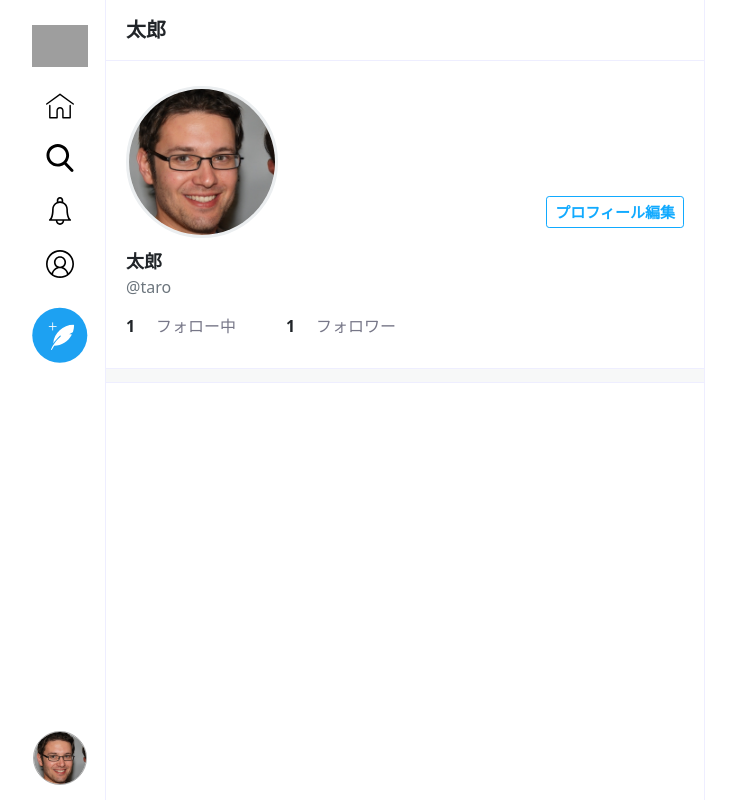
After one commit to season-layout/TwitterClone, a PHP site: page /profile.php in a window 1280 px wide. The commit adds this page. Shown: the whole page, without its empty margins (280-1016 px from the left). Run offline with PHP 8.4, Linux system fonts and the light colour scheme; grey boxes are pictures that could not be loaded.

Commit message:
ユーザー画面 実装

```diff
--- a/Views/css/style1.css
+++ b/Views/css/style1.css
@@ -45,6 +45,16 @@
 
 .btn:hover {
     color: #fff
+}
+
+.btn-reverse {
+    background-color: #fff;
+    color: #1af;
+    border: 1px solid #1af;
+}
+
+.btn-reverse:hover {
+    color: #1af;
 }
 
 a {
@@ -255,7 +265,7 @@ a {
 }
 
 /*
-会員登録（ログイン共用）
+会員登録 （ログイン共用）
 **/
 body.signup {
     display: flex;
@@ -299,3 +309,54 @@ body.signup {
     border-color: #1af;
     color: #fff;
 }
+
+/*
+プロフィール
+**/
+.profile .profile-area {
+    padding: 20px;
+}
+
+.profile .profile-area .top {
+    display: flex;
+    justify-content: space-between;
+    align-items: flex-end;
+}
+
+.profile .profile-area .top .user {
+    width: 30%;
+    padding: 5px 15px 10px 0;
+}
+
+.profile .profile-area .top .user img {
+    width: 100%;
+    border-radius: 50%;
+    border: 3px solid rgb(235, 238, 240);
+}
+
+.profile .profile-area .top button {
+    margin-bottom: 20px;
+}
+
+.profile .profile-area .name {
+    font-weight: bold;
+    font-size: 18px;
+}
+
+.profile .profile-area .follow-follower {
+    display: flex;
+    padding: 15px 0 10px 0;
+}
+
+.profile .profile-area .follow-follower .follow-count {
+    width: 30px;
+    font-weight: bold;
+    font-size: 16px;
+}
+
+.profile .profile-area .follow-follower .follow-text {
+    width: 100px;
+    font-size: 16px;
+    margin-right: 30px;
+    color: #778;
+}
--- /dev/null
+++ b/Views/profile.php
@@ -0,0 +1,116 @@
+<!DOCTYPE html>
+<html lang="ja">
+<head>
+    <meta charset="UTF-8">
+    <meta http-equiv="X-UA-Compatible" content="IE=edge">
+    <meta name="viewport" content="width=device-width, initial-scale=1.0">
+    <meta name="description" content="ホーム画面です">
+    <link rel="icon" href="\TwitterClone\Views\img\logo-twitterblue.svg">
+    <!-- Bootstrap CSS -->
+    <link href="https://cdn.jsdelivr.net/npm/bootstrap@5.0.0-beta1/dist/css/bootstrap.min.css" rel="stylesheet" integrity="sha384-giJF6kkoqNQ00vy+HMDP7azOuL0xtbfIcaT9wjKHr8RbDVddVHyTfAAsrekwKmP1" crossorigin="anonymous">
+    <link href="\TwitterClone\Views\css\style1.css" rel="stylesheet">
+    <!-- JS -->
+    <script src="https://code.jquery.com/jquery-3.6.0.js" integrity="sha256-H+K7U5CnXl1h5ywQfKtSj8PCmoN9aaq30gDh27Xc0jk=" crossorigin="anonymous" defer></script>
+    <!-- JavaScript Bundle with Popper -->
+    <script src="https://cdn.jsdelivr.net/npm/bootstrap@5.0.0-beta1/dist/js/bootstrap.bundle.min.js" integrity="sha384-ygbV9kiqUc6oa4msXn9868pTtWMgiQaeYH7/t7LECLbyPA2x65Kgf80OJFdroafW" crossorigin="anonymous" defer></script>
+    <!-- いいね! JS -->
+    <script src="\TwitterClone\Views\js\like.js" defer></script>
+
+    <title>プロフィール画面／Twitterクローン</title>
+</head>
+<body class="home profile text-center">
+    <div class="container">
+        <div class="side">
+            <div class="side-inner">
+                <ul class="nav flex-column">
+                    <li class="nav-item"><a href="home.php" class="nav-link"><img src="\TwitterClone\Views\img\logo-twitterblue.svg" alt="" class="icon"></a></li>
+                    <li class="nav-item"><a href="home.php" class="nav-link"><img src="\TwitterClone\Views\img\icon-home.svg" alt=""></a></li>
+                    <li class="nav-item"><a href="search.php" class="nav-link"><img src="\TwitterClone\Views\img\icon-search.svg" alt=""></a></li>
+                    <li class="nav-item"><a href="notification.php" class="nav-link"><img src="\TwitterClone\Views\img\icon-notification.svg" alt=""></a></li>
+                    <li class="nav-item"><a href="pofile.php" class="nav-link"><img src="\TwitterClone\Views\img\icon-profile.svg" alt=""></a></li>
+                    <li class="nav-item"><a href="post.php" class="nav-link"><img src="\TwitterClone\Views\img\icon-post-tweet-twitterblue.svg" alt="" class="post-tweet"></a></li>
+                    <li class="nav-item my-icon"><img src="\TwitterClone\Views\img_uploaded\user\sample-person.jpg" class="js-popover" data-bs-container="body" data-bs-toggle="popover" data-bs-placement="right" data-bs-content="<a href='profile.php'>プロフィール</a><br><a href='sign-out.php'>ログアウト</a>" data-bs-html="true"></li>
+                </ul>
+            </div>
+        </div>
+        <div class="main">
+            <div class="main-header">
+                <h1>太郎</h1>
+            </div>
+
+            <div class="profile-area">
+               <div class="top">
+                   <div class="user"><img src="\TwitterClone\Views\img_uploaded\user\sample-person.jpg" alt=""></div>
+
+                   <?php if (isset($_GET['user_id'])) : ?>
+                        <!-- 他人のプロフィール -->
+                        <?php if (isset($_GET['case'])) : ?>
+                            <button class="btn btn-sm">フォローを外す</button>
+                        <?php else : ?>
+                            <button class="btn btn-sm btn-reverse">フォローする</button>
+                        <?php endif; ?>
+                    <?php else : ?>
+                        <!-- 自分のプロフィール -->
+                   <button class="btn btn-reverse btn-sm" type="submit" data-bs-toggle="modal" data-bs-target="#js-modal">プロフィール編集</button>
+
+                    <div class="modal fade" id="js-modal" tabindex="-1" aria-hidden="true">
+                            <div class="modal-dialog">
+                                <div class="modal-content">
+                                    <form action="profile.php" method="post" enctype="multipart/form-data">
+                                        <div class="modal-header">
+                                            <h5 class="modal-title">プロフィールを編集</h5>
+                                            <button class="btn-close" type="button" data-bs-dismiss="modal" aria-label="Close"></button>
+                                        </div>
+                                        <div class="modal-body">
+                                            <div class="user">
+                                                <img src="/TwitterClone/Views/img_uploaded/user/sample-person.jpg" alt="">
+                                            </div>
+                                            <div class="mb-3">
+                                                <label class="mb-1">プロフィール写真</label>
+                                                <input type="file" class="form-control form-control-sm" name="image">
+                                            </div>
+
+                                            <input type="text" class="mb-4 form-control" name="nickname" maxlength="50" value="太郎" placeholder="ニックネーム" required>
+                                            <input type="text" class="mb-4 form-control" name="name" maxlength="50" value="taro" placeholder="ユーザー名" required>
+                                            <input type="email" class="mb-4 form-control" name="email" maxlength="254" value="taro@techis.jp" placeholder="メールアドレス" required>
+                                            <input type="password" class="mb-4 form-control" name="password" minlength="4" maxlength="128" value="" placeholder="パスワード変更する場合ご入力ください">
+                                        </div>
+                                        <div class="modal-footer">
+                                            <button class="btn btn-reverse" data-bs-dismiss="modal">キャンセル</button>
+                                            <button class="btn" type="submit">保存する</button>
+                                        </div>
+                                    </form>
+                                </div>
+                            </div>
+                    </div>
+                    <?php endif; ?>
+               </div>
+
+                <div class="name">太郎</div>
+                <div class="text-muted">@taro</div>
+
+               <div class="follow-follower">
+                   <div class="follow-count">1</div>
+                   <div class="follow-text">フォロー中</div>
+                   <div class="follow-count">1</div>
+                   <div class="follow-text">フォロワー</div>
+               </div>
+            </div>
+
+            <div class="ditch"></div>
+
+            <!-- TODO:後日設置
+                ツイート一覧
+            -->
+
+        </div>
+    </div>
+    <script>
+        document.addEventListener('DOMContentLoaded', function(){
+            $('.js-popover').popover({
+                container: 'body'
+            })
+        }, false);
+    </script>
+</body>
+</html>
```
